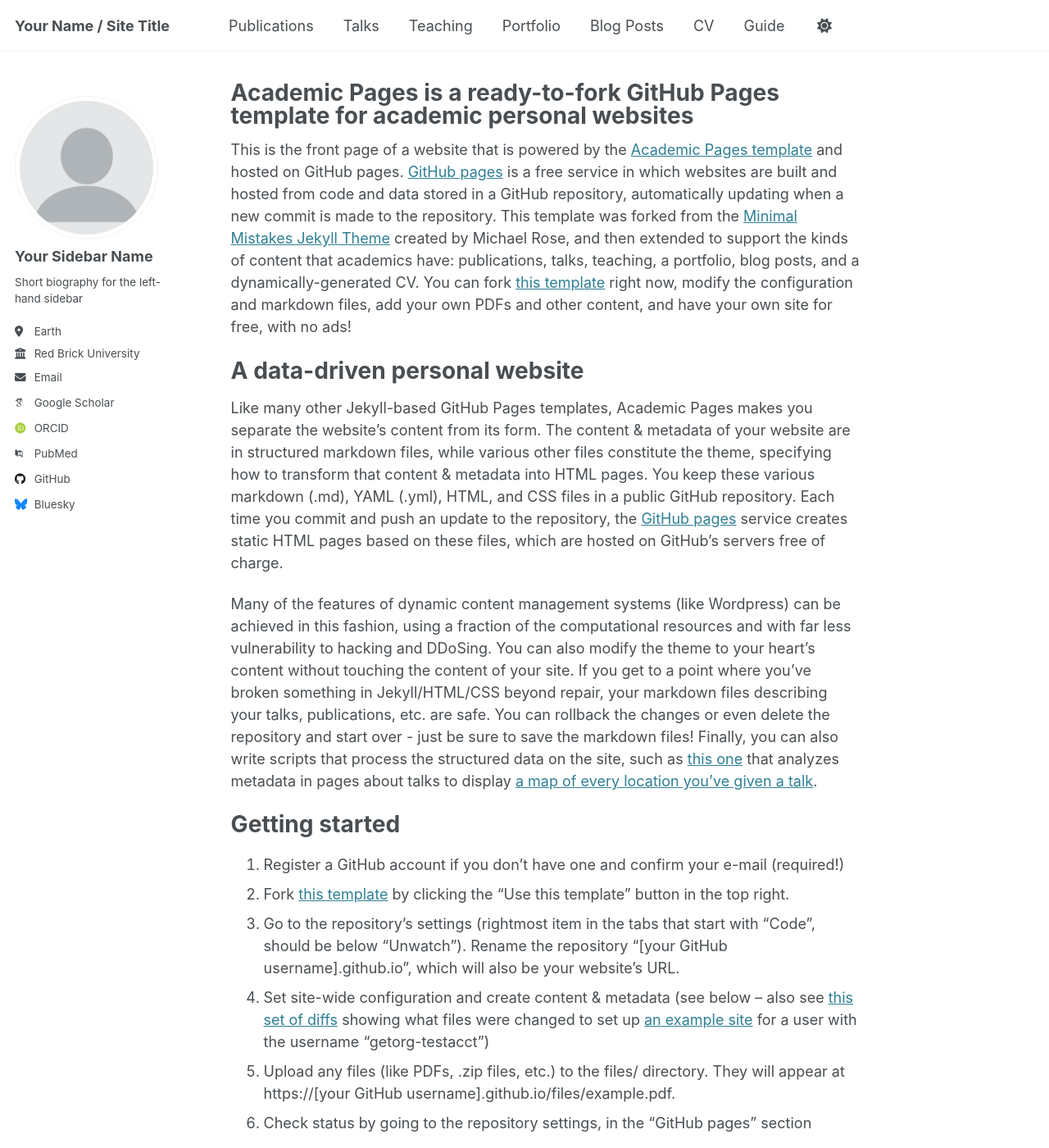
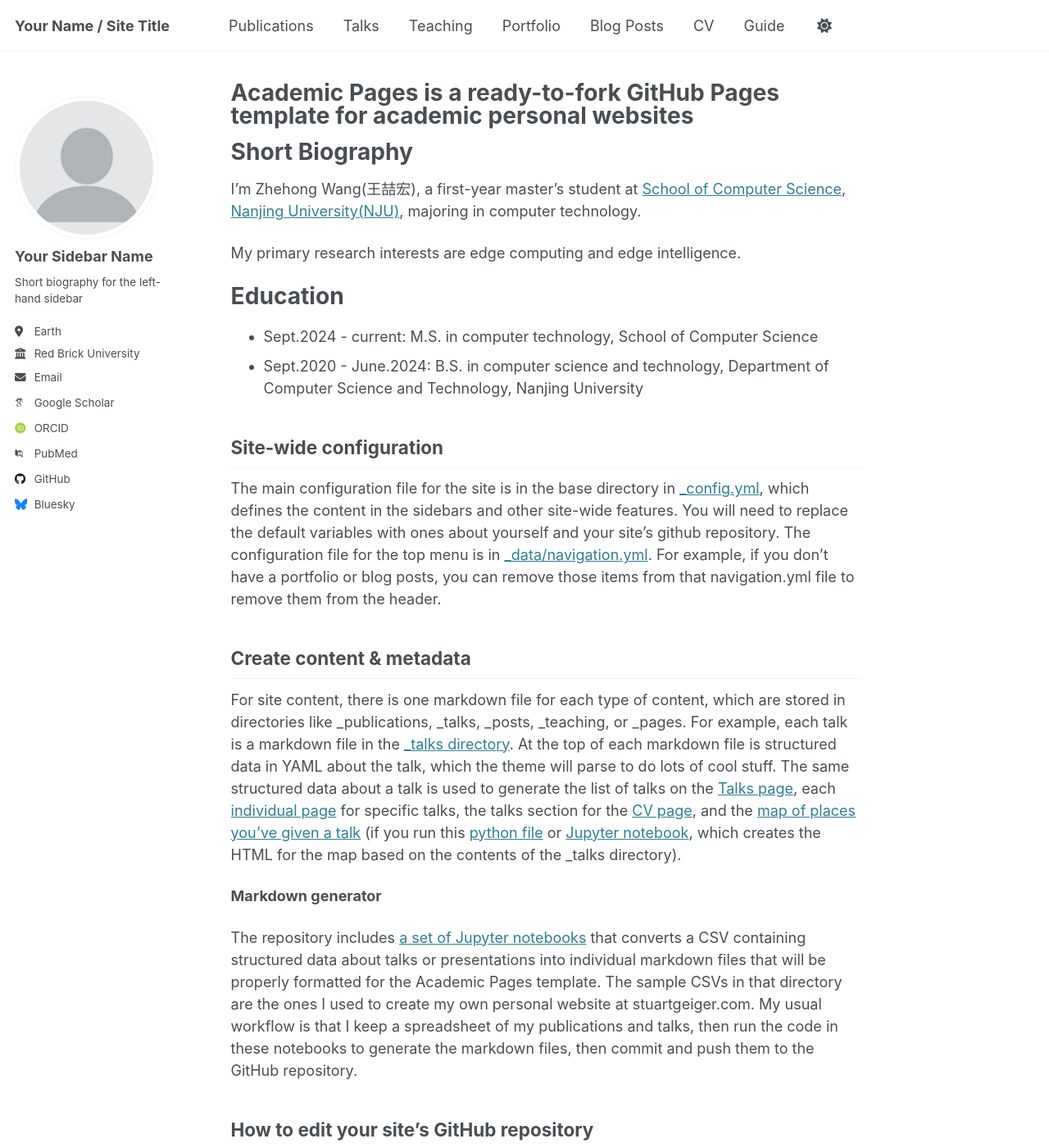
Before and after one commit to Peanow/Peanow.github.io, a Jekyll site: the page built from _pages/about.md, in a window 1280 px wide and 1400 px high. Shown: the whole window at 82% size. Built offline with Jekyll 4.4.1, drawn with Linux system fonts in a browser that asks for light colours; some web fonts are replaced.

Commit message:
brief info

```diff
--- a/_pages/about.md
+++ b/_pages/about.md
@@ -7,22 +7,18 @@ redirect_from:
   - /about.html
 ---
 
-This is the front page of a website that is powered by the [Academic Pages template](https://github.com/academicpages/academicpages.github.io) and hosted on GitHub pages. [GitHub pages](https://pages.github.com) is a free service in which websites are built and hosted from code and data stored in a GitHub repository, automatically updating when a new commit is made to the repository. This template was forked from the [Minimal Mistakes Jekyll Theme](https://mmistakes.github.io/minimal-mistakes/) created by Michael Rose, and then extended to support the kinds of content that academics have: publications, talks, teaching, a portfolio, blog posts, and a dynamically-generated CV. You can fork [this template](https://github.com/academicpages/academicpages.github.io) right now, modify the configuration and markdown files, add your own PDFs and other content, and have your own site for free, with no ads!
 
-A data-driven personal website
+
+Short Biography
 ======
-Like many other Jekyll-based GitHub Pages templates, Academic Pages makes you separate the website's content from its form. The content & metadata of your website are in structured markdown files, while various other files constitute the theme, specifying how to transform that content & metadata into HTML pages. You keep these various markdown (.md), YAML (.yml), HTML, and CSS files in a public GitHub repository. Each time you commit and push an update to the repository, the [GitHub pages](https://pages.github.com/) service creates static HTML pages based on these files, which are hosted on GitHub's servers free of charge.
+I'm Zhehong Wang(王喆宏), a first-year master's student at [School of Computer Science](https://cs.nju.edu.cn/), [Nanjing University(NJU)](https://www.nju.edu.cn/), majoring in computer technology.
 
-Many of the features of dynamic content management systems (like Wordpress) can be achieved in this fashion, using a fraction of the computational resources and with far less vulnerability to hacking and DDoSing. You can also modify the theme to your heart's content without touching the content of your site. If you get to a point where you've broken something in Jekyll/HTML/CSS beyond repair, your markdown files describing your talks, publications, etc. are safe. You can rollback the changes or even delete the repository and start over - just be sure to save the markdown files! Finally, you can also write scripts that process the structured data on the site, such as [this one](https://github.com/academicpages/academicpages.github.io/blob/master/talkmap.ipynb) that analyzes metadata in pages about talks to display [a map of every location you've given a talk](https://academicpages.github.io/talkmap.html).
+My primary research interests are edge computing and edge intelligence.
 
-Getting started
+Education
 ======
-1. Register a GitHub account if you don't have one and confirm your e-mail (required!)
-1. Fork [this template](https://github.com/academicpages/academicpages.github.io) by clicking the "Use this template" button in the top right.
-1. Go to the repository's settings (rightmost item in the tabs that start with "Code", should be below "Unwatch"). Rename the repository "[your GitHub username].github.io", which will also be your website's URL.
-1. Set site-wide configuration and create content & metadata (see below -- also see [this set of diffs](http://archive.is/3TPas) showing what files were changed to set up [an example site](https://getorg-testacct.github.io) for a user with the username "getorg-testacct")
-1. Upload any files (like PDFs, .zip files, etc.) to the files/ directory. They will appear at https://[your GitHub username].github.io/files/example.pdf.
-1. Check status by going to the repository settings, in the "GitHub pages" section
+* Sept.2024 - current: M.S. in computer technology, School of Computer Science
+* Sept.2020 - June.2024: B.S. in computer science and technology, Department of Computer Science and Technology, Nanjing University
 
 Site-wide configuration
 ------
```
